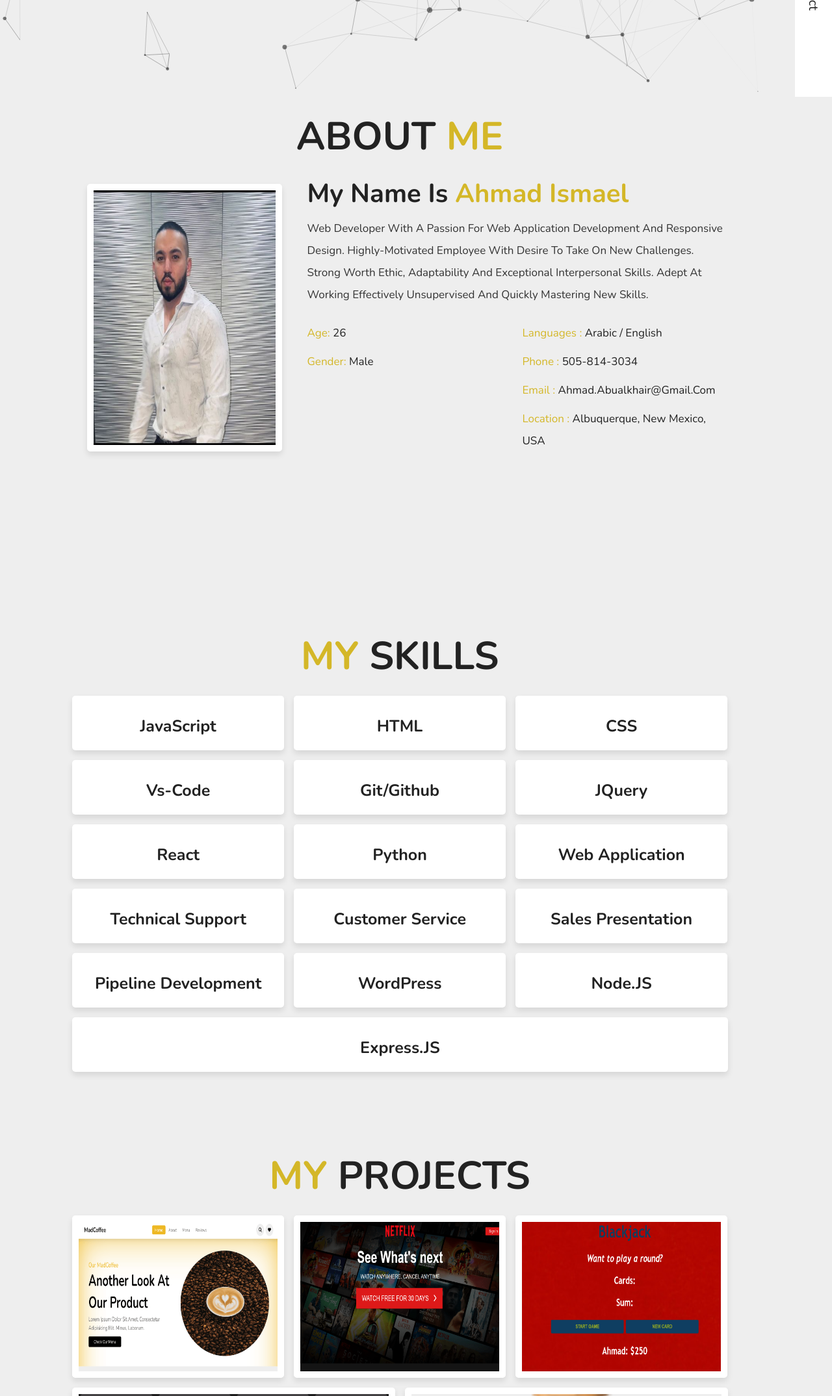
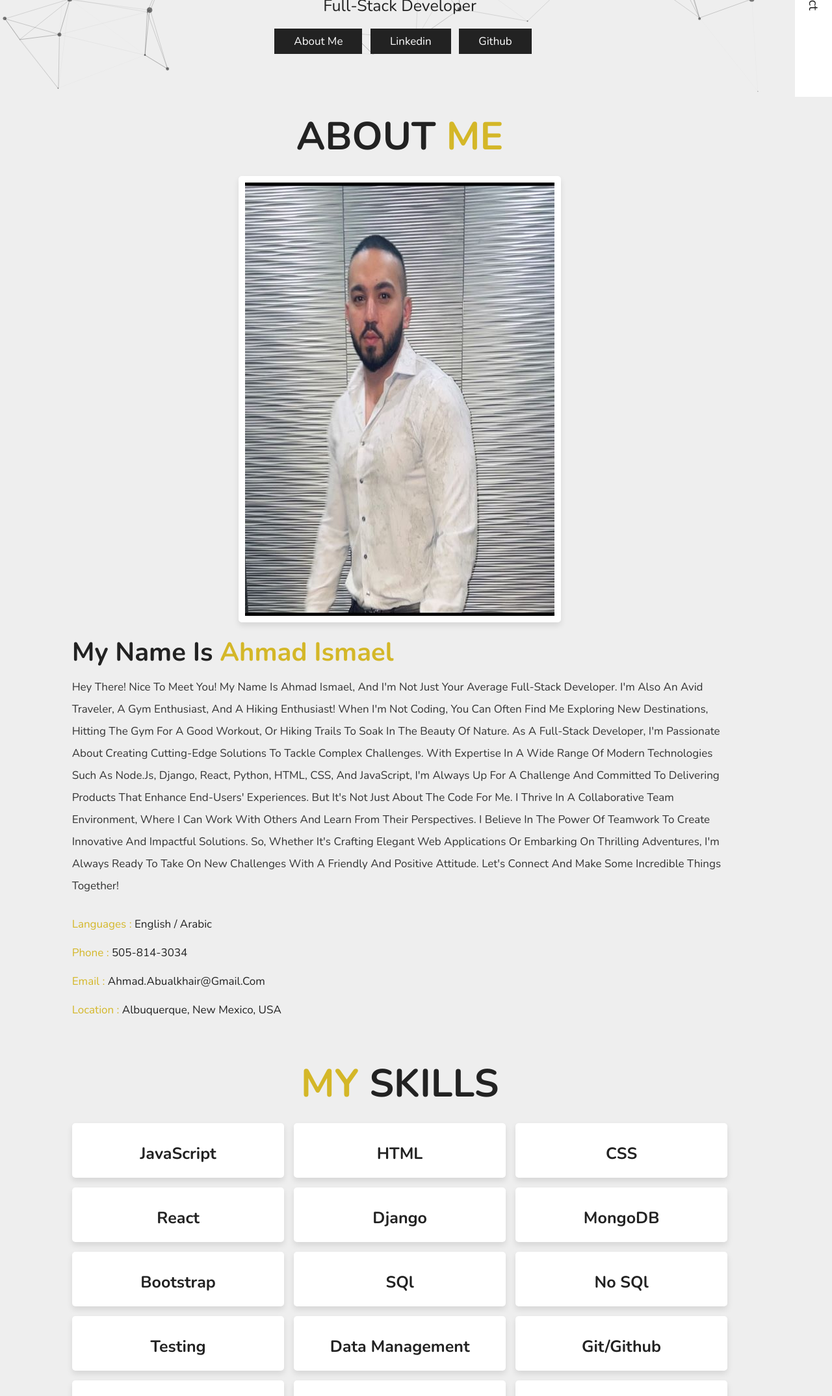
Before and after one commit to ahmadkismael/my-portfolio-website, a website: page index.html in a window 1280 px wide. Shown: the part 651-2800 px from the top of the page at 65% size. Drawn offline with nearby package versions, Linux system fonts and the light colour scheme.

Commit message:
updtes and minor changes to the resume and about

```diff
--- a/index.html
+++ b/index.html
@@ -37,10 +37,22 @@
       <div id="particles-js"></div>
 
       <div class="content">
-        <img class="tilt" src="images/portfolio main-.JPG" alt="" />
+        <img class="tilt" src="./images/profile.JPG" alt="" />
         <h3>Ahmad <span>Ismael</span></h3>
-        <p>i am a <span class="typing-text"> Junior web developer </span></p>
+        <p><span class="typing-text">Full-Stack Developer </span></p>
         <a href="#about" class="btn">about me</a>
+        <a
+          href="https://www.linkedin.com/in/ahmad-ismael-601162244/"
+          class="btn"
+          target="_blank"
+          >Linkedin</a
+        >
+        <a
+          href="https://github.com/ahmadkismael?tab=repositories"
+          class="btn"
+          target="_blank"
+          >Github</a
+        >
       </div>
     </section>
 
@@ -59,19 +71,27 @@
         <div class="content">
           <h3>my name is <span> Ahmad Ismael </span></h3>
           <p class="info">
-            Web developer with a passion for web application development and
-            responsive design. Highly-motivated employee with desire to take on
-            new challenges. Strong worth ethic, adaptability and exceptional
-            interpersonal skills. Adept at working effectively unsupervised and
-            quickly mastering new skills.
+            Hey there! Nice to meet you! My name is Ahmad Ismael, and I'm not
+            just your average Full-Stack Developer. I'm also an avid traveler, a
+            gym enthusiast, and a hiking enthusiast! When I'm not coding, you
+            can often find me exploring new destinations, hitting the gym for a
+            good workout, or hiking trails to soak in the beauty of nature. As a
+            Full-Stack Developer, I'm passionate about creating cutting-edge
+            solutions to tackle complex challenges. With expertise in a wide
+            range of modern technologies such as Node.js, Django, React, Python,
+            HTML, CSS, and JavaScript, I'm always up for a challenge and
+            committed to delivering products that enhance end-users'
+            experiences. But it's not just about the code for me. I thrive in a
+            collaborative team environment, where I can work with others and
+            learn from their perspectives. I believe in the power of teamwork to
+            create innovative and impactful solutions. So, whether it's crafting
+            elegant web applications or embarking on thrilling adventures, I'm
+            always ready to take on new challenges with a friendly and positive
+            attitude. Let's connect and make some incredible things together!
           </p>
           <div class="box-container">
             <div class="box">
-              <p><span> age: </span> 26</p>
-              <p><span> gender: </span> male</p>
-            </div>
-            <div class="box">
-              <p><span> languages : </span> arabic / english</p>
+              <p><span> languages : </span> English / Arabic</p>
               <p><span> phone : </span>505-814-3034</p>
               <p><span> email : </span> ahmad.abualkhair@gmail.com</p>
               <p><span> location : </span> Albuquerque, New Mexico, USA</p>
@@ -101,7 +121,28 @@
         </div>
 
         <div class="box tilt">
-          <h3>Vs-code</h3>
+          <h3>React</h3>
+        </div>
+        <div class="box tilt">
+          <h3>Django</h3>
+        </div>
+        <div class="box tilt">
+          <h3>MongoDB</h3>
+        </div>
+        <div class="box tilt">
+          <h3>Bootstrap</h3>
+        </div>
+        <div class="box tilt">
+          <h3>SQl</h3>
+        </div>
+        <div class="box tilt">
+          <h3>No SQl</h3>
+        </div>
+        <div class="box tilt">
+          <h3>Testing</h3>
+        </div>
+        <div class="box tilt">
+          <h3>Data Management</h3>
         </div>
 
         <div class="box tilt">
@@ -113,7 +154,7 @@
         </div>
 
         <div class="box tilt">
-          <h3>React</h3>
+          <h3>Configuration Management</h3>
         </div>
 
         <div class="box tilt">
@@ -141,7 +182,7 @@
         </div>
 
         <div class="box tilt">
-          <h3>WordPress</h3>
+          <h3>Agile Methodologies</h3>
         </div>
 
         <div class="box tilt">
@@ -163,6 +204,41 @@
 
       <div class="box-container">
         <div class="box tilt">
+          <img src="./images/I_mall.png" alt="" />
+          <div class="content">
+            <a
+              href="https://i-mall.herokuapp.com/home"
+              class="btn"
+              target="_blank"
+              >website</a
+            >
+            <a
+              href="https://github.com/ahmadkismael/i_mall"
+              class="btn"
+              target="_blank"
+              >Code</a
+            >
+          </div>
+        </div>
+        <div class="box tilt">
+          <img src="./images/earth protector .png" alt="" />
+          <div class="content">
+            <a
+              href="https://ahmadspacegame.netlify.app/"
+              class="btn"
+              target="_blank"
+              >website</a
+            >
+            <a
+              href="https://github.com/ahmadkismael/project1-space-game"
+              class="btn"
+              target="_blank"
+              >Code</a
+            >
+          </div>
+        </div>
+
+        <div class="box tilt">
           <img src="images/project1-.png" alt="" />
           <div class="content">
             <a href="https://madcoffee.netlify.app/" class="btn" target="_blank"
@@ -176,45 +252,6 @@
             >
           </div>
         </div>
-
-        <div class="box tilt">
-          <img src="images/project2-.png" alt="" />
-          <div class="content">
-            <a
-              href="https://ahmadnetflix.netlify.app/"
-              class="btn"
-              target="_blank"
-              >website</a
-            >
-
-            <a
-              href="https://github.com/ahmadkismael/netflix-website"
-              class="btn"
-              target="_blank"
-              >Code</a
-            >
-          </div>
-        </div>
-
-        <div class="box tilt">
-          <img src="images/project3-.png" alt="" />
-          <div class="content">
-            <a
-              href="https://ahmadblackjack.netlify.app/"
-              class="btn"
-              target="_blank"
-              >website</a
-            >
-
-            <a
-              href="https://github.com/ahmadkismael/blackJack-game"
-              class="btn"
-              target="_blank"
-              >Code</a
-            >
-          </div>
-        </div>
-
         <div class="box tilt">
           <img src="images/project4-.png" alt="" />
           <div class="content">
@@ -233,23 +270,6 @@
             >
           </div>
         </div>
-
-        <div class="box tilt">
-          <img src="images/jumping man-.png" alt="" />
-          <div class="content">
-            <h3>jumping man</h3>
-            <a href="https://manjump.netlify.app/" class="btn" target="_blank"
-              >website</a
-            >
-
-            <a
-              href="https://github.com/ahmadkismael/man-jump"
-              class="btn"
-              target="_blank"
-              >Code</a
-            >
-          </div>
-        </div>
       </div>
     </section>
 
@@ -260,7 +280,7 @@
       <h1 class="heading"><span> my </span> resume</h1>
 
       <div class="box-container">
-        <img src="images/resume portfolio.png" alt="" />
+        <img src="./images/resume.png" alt="" />
       </div>
     </section>
 
@@ -329,12 +349,6 @@
         header.classList.remove("active");
       };
 
-      let typed = new Typed(".typing-text", {
-        strings: ["web seveloper", "junior web developer"],
-        loop: true,
-        typeSpeed: 100,
-      });
-
       VanillaTilt.init(document.querySelectorAll(".tilt"), {
         max: 25,
       });
--- a/style.css
+++ b/style.css
@@ -64,6 +64,7 @@ section {
   color: #fff;
   font-size: 1.7rem;
   cursor: pointer;
+  margin-left: 10px;
 }
 
 .btn:hover {
@@ -143,9 +144,9 @@ header .navbar a:hover {
 }
 
 .home .content img {
-  height: 25rem;
-  width: 25rem;
-  border-radius: 50%;
+  height: auto;
+  width: 40rem;
+  border-radius: 20%;
   object-fit: cover;
   border: 1rem solid var(--primary);
 }
@@ -179,7 +180,7 @@ header .navbar a:hover {
 }
 
 .about .row .image img {
-  width: 30rem;
+  width: auto;
   border-radius: 0.5rem;
   border: 1rem solid #fff;
   box-shadow: 0 0.5rem 1rem rgba(0, 0, 0, 0.1);
@@ -305,15 +306,16 @@ header .navbar a:hover {
 
 .resume .box-container {
   display: flex;
+  justify-content: center;
   flex-wrap: wrap;
   gap: 1.5rem;
 }
 
 .resume .box-container img {
-  height: 100%;
-  width: 100%;
+  width: 60%;
   border-radius: 0.5rem;
   object-fit: cover;
+
 }
 
 .contact .row {
```
Also changed, not shown: images/earth protector .png (added), images/profile.JPG (added), images/resume portfolio.png (deleted), images/resume.png (added), 1 other file.
